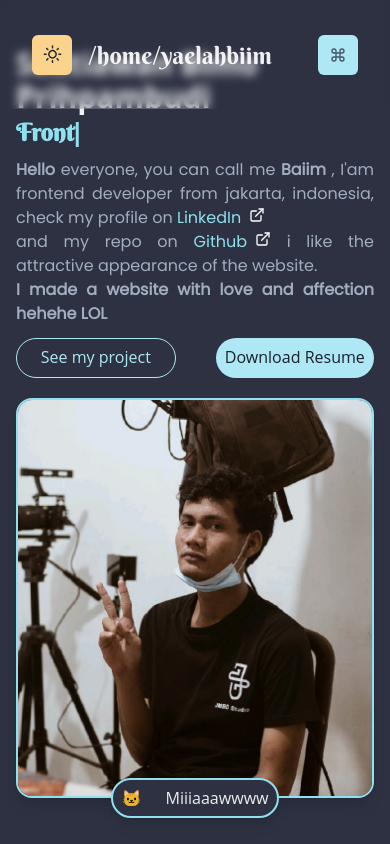
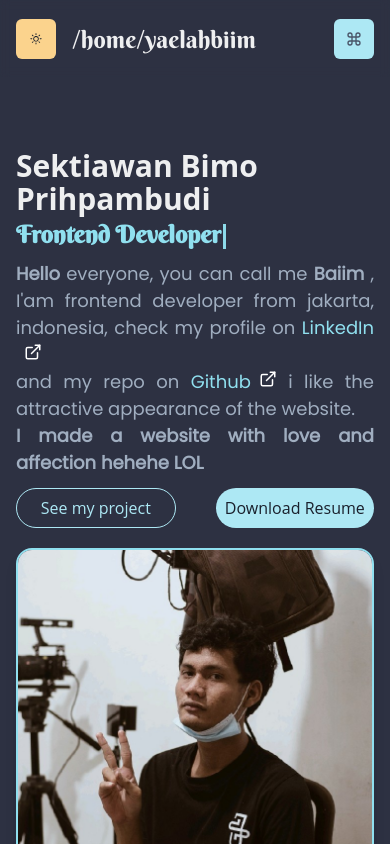
Before and after one commit to Baiim/yaelahbiim, a Next.js app: page / in a window 390 px wide. Shown: the top 844 px of the page. Built offline with nearby package versions, Linux system fonts and the light colour scheme.

Commit message:
[UPDATE] Fix Responsive

```diff
--- a/src/components/dark-mode/index.tsx
+++ b/src/components/dark-mode/index.tsx
@@ -3,17 +3,17 @@ import {
   IconButtonProps,
   useColorMode,
   useColorModeValue as mode
-} from '@chakra-ui/react'
-import { BsMoon } from '@react-icons/all-files/bs/BsMoon'
-import { WiDaySunny } from '@react-icons/all-files/wi/WiDaySunny'
-import { AnimatePresence, motion, Variants } from 'framer-motion'
+} from "@chakra-ui/react"
+import { BsMoon } from "@react-icons/all-files/bs/BsMoon"
+import { WiDaySunny } from "@react-icons/all-files/wi/WiDaySunny"
+import { AnimatePresence, motion, Variants } from "framer-motion"
 
 const variants: Variants = {
   initial: {
     y: -20,
     opacity: 0,
     transition: {
-      type: 'spring',
+      type: "spring",
       duration: 0.2
     }
   },
@@ -21,7 +21,7 @@ const variants: Variants = {
     y: 0,
     opacity: 1,
     transition: {
-      type: 'spring',
+      type: "spring",
       duration: 0.2
     }
   },
@@ -29,31 +29,32 @@ const variants: Variants = {
     y: 20,
     opacity: 0,
     transition: {
-      type: 'spring',
+      type: "spring",
       duration: 0.2
     }
   }
 }
-
-const DarkModeSwitch = () => {
-  const { colorMode, toggleColorMode } = useColorMode()
+const ThemeButton = () => {
+  const { toggleColorMode } = useColorMode()
 
   const MotionButton = motion<IconButtonProps>(IconButton)
+
   return (
-    <AnimatePresence>
+    <AnimatePresence exitBeforeEnter initial={false}>
       <MotionButton
-        style={{ display: 'inline-flex' }}
-        aria-label="Toggle dark mode"
-        colorScheme={mode('purple', 'orange')}
-        icon={mode(<BsMoon size={25} />, <WiDaySunny size={25} />)}
+        style={{ display: "inline-flex" }}
+        variants={variants}
+        key={mode("light", "dark")}
+        initial='initial'
+        animate='animate'
+        exit='exit'
+        aria-label='Toggle theme'
+        colorScheme={mode("purple", "orange")}
+        icon={mode(<BsMoon />, <WiDaySunny />)}
         onClick={toggleColorMode}
-        variants={variants}
-        initial="initial"
-        animate="animate"
-        exit="exit"
-      ></MotionButton>
+      />
     </AnimatePresence>
   )
 }
 
-export default DarkModeSwitch
+export default ThemeButton
--- a/src/components/home-hero/index.tsx
+++ b/src/components/home-hero/index.tsx
@@ -3,9 +3,9 @@ import {
   Heading,
   Stack,
   Text,
+  useBreakpointValue,
   useColorModeValue as mode
 } from "@chakra-ui/react"
-import { BiArrowToRight } from "@react-icons/all-files/bi/BiArrowToRight"
 import { motion } from "framer-motion"
 import NextLink from "next/link"
 import Typed from "react-typed"
@@ -14,12 +14,13 @@ import IndexImage from "./index-image"
 import ExternalLink from "../external-link"
 
 const HomeHero = () => {
+  const isMobile = useBreakpointValue({ base: true, lg: false })
   return (
     <Stack
       align='center'
       justify='center'
       spacing={{ base: 5, md: 10 }}
-      minH='100vh'
+      minH={isMobile ? "130vh" : "100vh"}
       direction={{ base: "column", md: "row" }}
     >
       <Stack
@@ -59,8 +60,8 @@ const HomeHero = () => {
               as='span'
               color={mode(LIGHT_BLUE_COLOR, DARK_BLUE_COLOR)}
               fontSize={{ base: "2xl", sm: "3xl", lg: "4xl" }}
+              zIndex={-100}
               fontFamily='Berkshire Swash'
-              zIndex={-100}
             >
               <Typed
                 strings={[
@@ -68,7 +69,7 @@ const HomeHero = () => {
                   "Frontend Developer",
                   "Software Developer"
                 ]}
-                typeSpeed={100}
+                typeSpeed={30}
                 backSpeed={40}
                 backDelay={1500}
                 startDelay={800}
@@ -83,9 +84,9 @@ const HomeHero = () => {
           transition={{ delay: 1.0, duration: 0.4 }}
         >
           <Text
-            fontSize='md'
+            fontSize='lg'
             color={mode("gray.800", "gray.400")}
-            as='h3'
+            as='h2'
             align='justify'
             fontFamily='Poppins'
           >
--- a/src/components/main-layout/header.tsx
+++ b/src/components/main-layout/header.tsx
@@ -16,7 +16,7 @@ const Header = () => {
         }}
       >
         <Box w='100%' left={0} top={0}>
-          <HStack w='100%' justify='space-between' p={8}>
+          <HStack w='100%' justify='space-between' p={4}>
             <Logo />
             <CommandButton />
           </HStack>
```
Also changed, not shown: src/pages/_app.tsx (+18 -18 lines), src/pages/index.tsx (+7 -7 lines), 1 other file (tests, documents, lock files or other folders).
